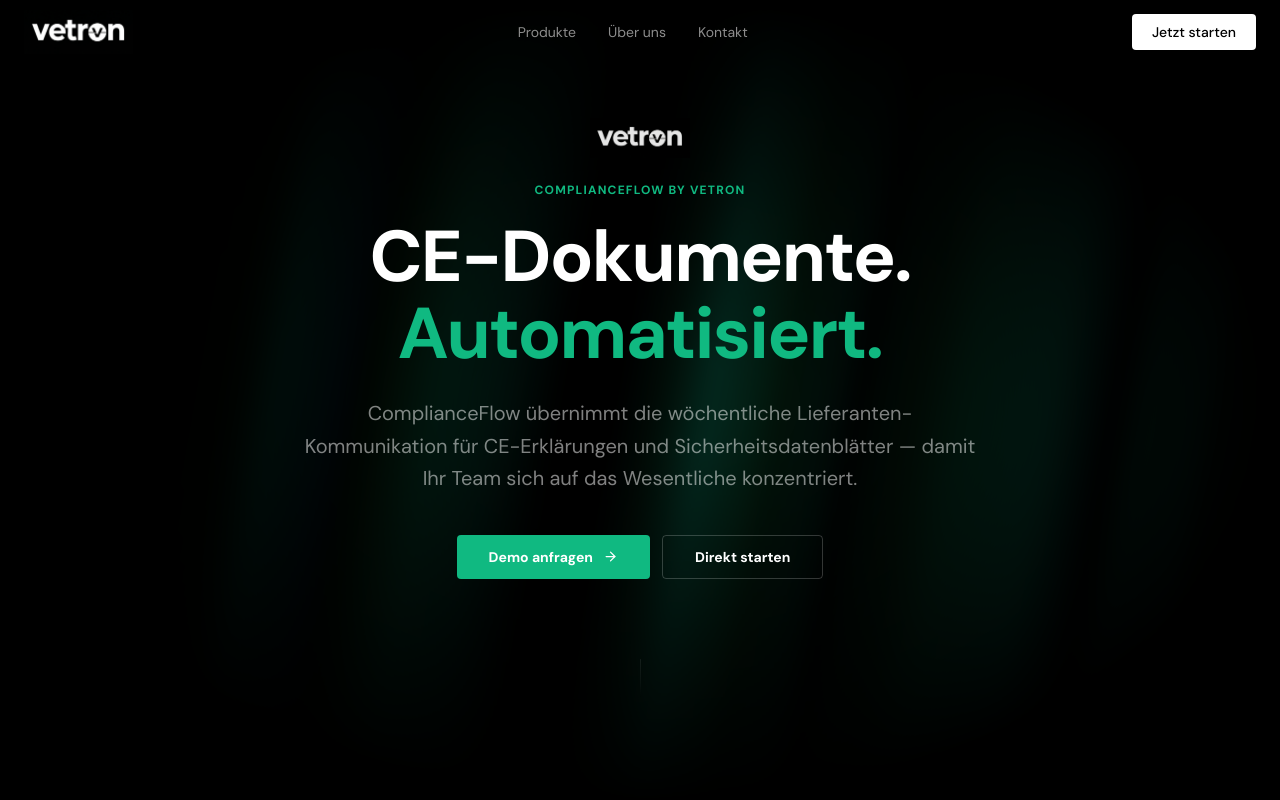
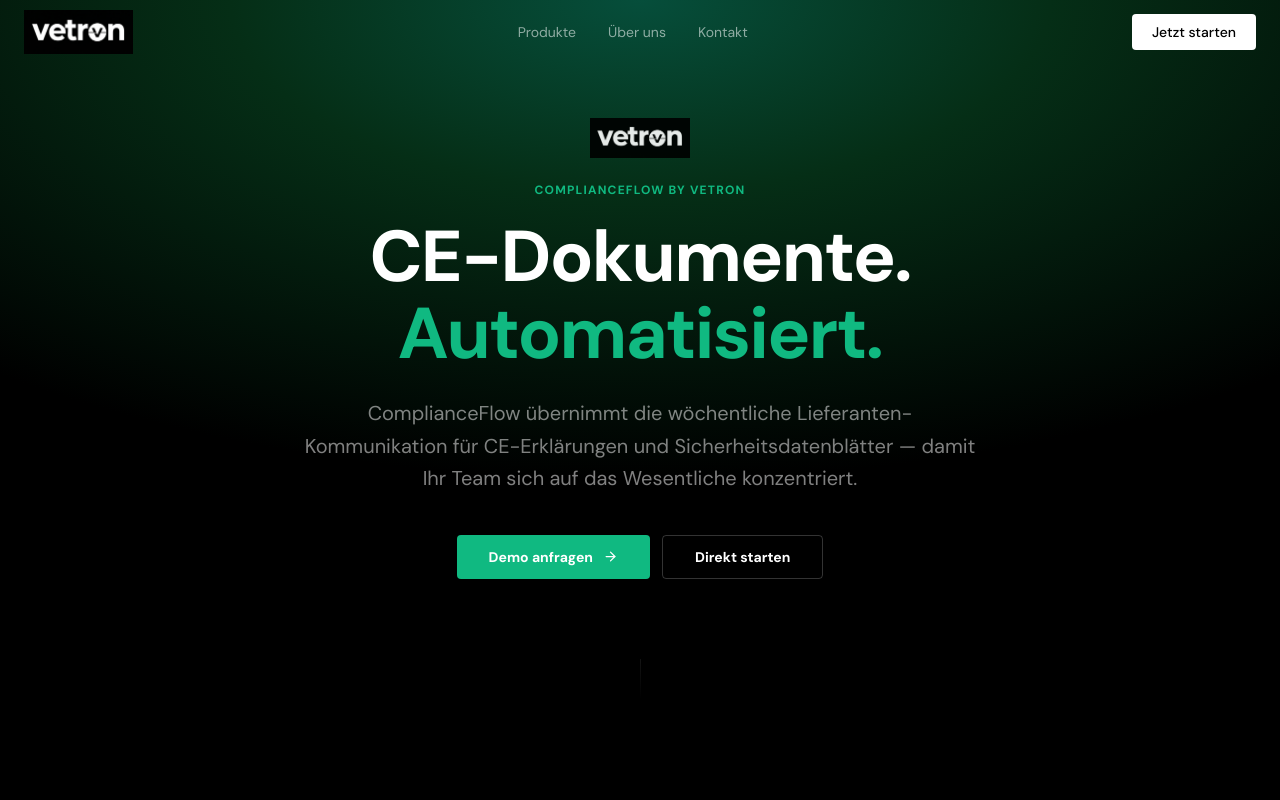
Before and after one commit to fabiolechner/vetron-landing, a Next.js app: page /complianceflow in a window 1280 px wide. Shown: the top 800 px of the page. Built offline with nearby package versions, Linux system fonts and the light colour scheme.

Commit message:
fix: inline green gradient, remove blue aurora on CF page

```diff
--- a/app/complianceflow/page.tsx
+++ b/app/complianceflow/page.tsx
@@ -20,21 +20,16 @@
 function Hero() {
   return (
     <section className="relative bg-black min-h-screen flex flex-col items-center justify-center px-6 pt-24 pb-20 text-center overflow-hidden">
-      {/* Green Aurora */}
-      <div className="absolute inset-0 overflow-hidden pointer-events-none">
-        <div
-          className="absolute -inset-[10px] opacity-50 will-change-transform blur-[10px]
-            after:content-[''] after:absolute after:inset-0
-            after:[background-image:repeating-linear-gradient(100deg,#000_0%,#000_7%,transparent_10%,transparent_12%,#000_16%),repeating-linear-gradient(100deg,#052e16_10%,#064e3b_15%,#052e16_20%,#065f46_25%,#064e3b_30%)]
-            after:[background-size:200%,_100%]
-            after:animate-aurora after:[background-attachment:fixed]
-            after:mix-blend-difference
-            [background-image:repeating-linear-gradient(100deg,#000_0%,#000_7%,transparent_10%,transparent_12%,#000_16%),repeating-linear-gradient(100deg,#052e16_10%,#064e3b_15%,#052e16_20%,#065f46_25%,#064e3b_30%)]
-            [background-size:300%,_200%]
-            [background-position:50%_50%,50%_50%]
-            [mask-image:radial-gradient(ellipse_at_50%_50%,black_10%,transparent_70%)]"
-        />
-      </div>
+      {/* Green glow */}
+      <div
+        style={{
+          position: 'absolute',
+          inset: 0,
+          background: 'radial-gradient(ellipse 80% 60% at 50% 0%, #064e3b 0%, #052e16 40%, #000000 100%)',
+          zIndex: 0,
+          pointerEvents: 'none',
+        }}
+      />
 
       {/* Content */}
       <motion.div
```
